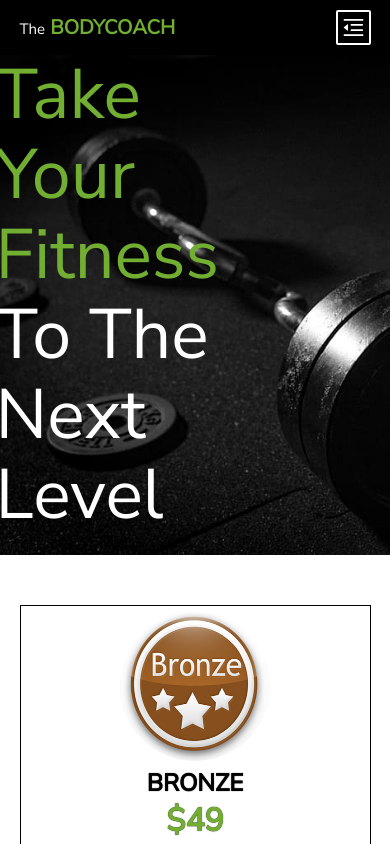
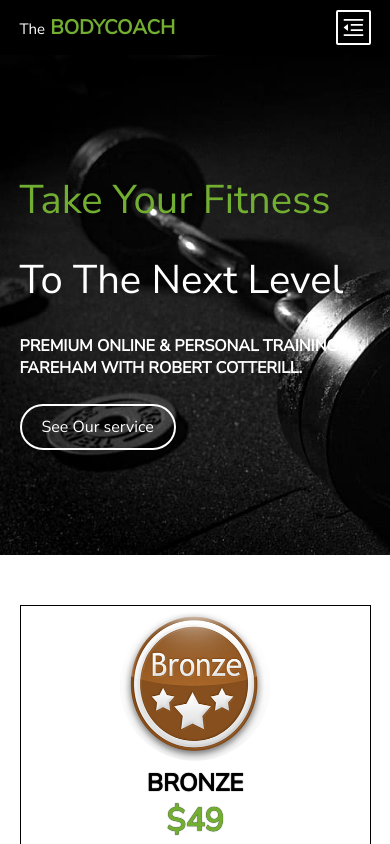
Before and after one commit to sabbir-devs/independent-service-provider, a React (Create React App) app: page / in a window 390 px wide. Shown: the top 844 px of the page. Built offline with nearby package versions, Linux system fonts and the light colour scheme.

Commit message:
home page responsive done

```diff
--- a/src/Pages/Home/Home/Home.css
+++ b/src/Pages/Home/Home/Home.css
@@ -40,3 +40,15 @@
     background: rgba(255, 255, 255, 0.305);
     box-shadow: 0 0 10px 2px #fff;
 }
+/*------------------------------------------ Media Quary for website responsive ------------------------------------------*/
+@media only screen and (max-width:668px) {
+    .banner-text{
+        width: 100%;
+    }
+    .banner-text h1{
+        font-size: 40px;
+    }
+    .banner-text p{
+        font-size: 16px;
+    }
+}
--- a/src/Pages/Shared/Header/Header.css
+++ b/src/Pages/Shared/Header/Header.css
@@ -20,11 +20,13 @@
     display: flex;
     align-items: center;
     justify-content: center;
+    z-index: 100;
 }
 .nav-bar{
     display: flex;
     align-items: center;
     justify-content: center;
+    z-index: 100;
 }
 .nav-icon{
     display: none;
@@ -110,7 +112,7 @@
         justify-content: center;
         position: absolute;
         left: 50%;
-        top: 20px;
+        top: 0px;
         background: #000;
         width: 150px;
         padding: 20px;
```
